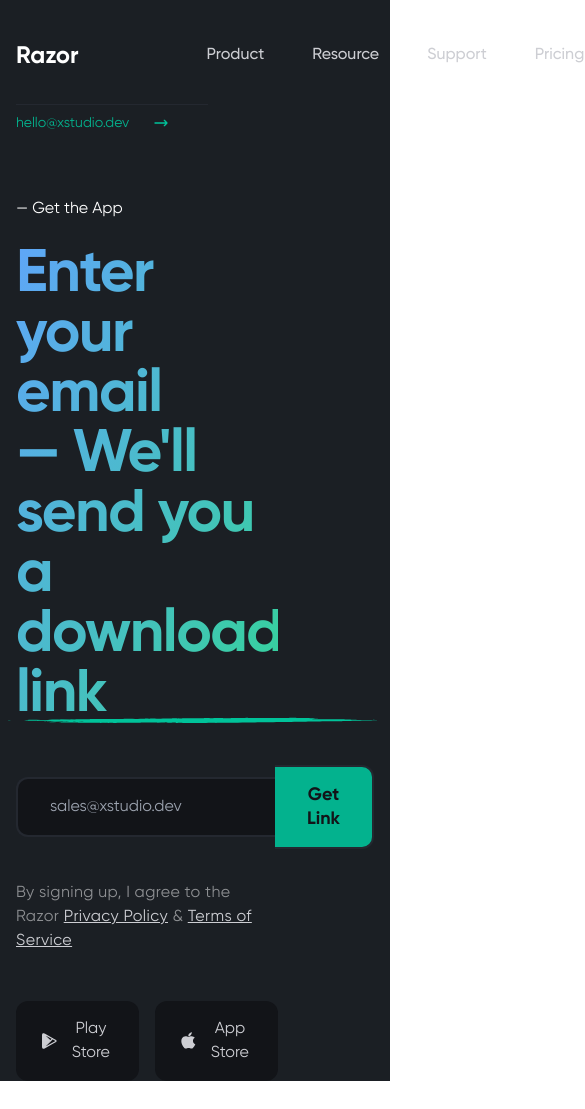
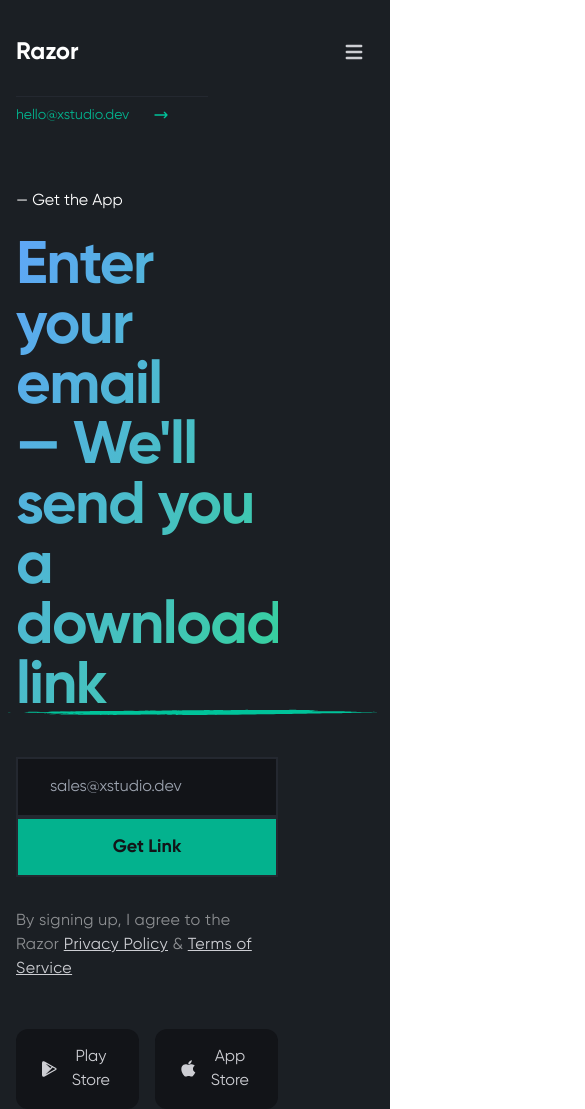
Before and after one commit to roma-marshall/landing-vue, a Vue app: page / in a window 390 px wide. Shown: the top 1109 px of the page, 585 px wide, since content can reach past the window. Before the commit the page ends 1081 px from the top, so only its background shows below. Built offline with nearby package versions, Linux system fonts and the light colour scheme.

Commit message:
refactoring mobile view

```diff
--- a/src/App.vue
+++ b/src/App.vue
@@ -3,9 +3,10 @@
     <Circle class="hidden md:block absolute top-0 left-0 -translate-x-1/4 -translate-y-1/4 opacity-40" />
     <div class="hidden md:block bg-gray-900 inset-y-0 right-0 w-2/5 absolute"></div>
     <div class="mx-auto max-w-7xl px-4 pt-8 relative">
+      <!-- Desktop Navbar -->
       <nav class="flex items-center justify-between">
-        <div class="flex items-center gap-32">
-          <a href="#" class="text-2xl font-bold">Razor</a>
+        <a href="#" class="text-2xl font-bold">Razor</a>
+        <div class="hidden md:flex items-center gap-32">
           <ul class="flex items-center gap-12 font-medium text-gray-500">
             <li>
               <a href="#" class="group hover:text-white transition duration-300">
@@ -39,13 +40,54 @@
             </li>
           </ul>
         </div>
-        <div class="flex items-center gap-4 font-medium text-gray-500">
+        <button @click="showNav()" type="button" class="block md:hidden inline-flex items-center p-2 ml-3 text-sm text-gray-500">
+          <span class="sr-only">Open main menu</span>
+          <svg class="w-6 h-6" fill="currentColor" viewBox="0 0 20 20" xmlns="http://www.w3.org/2000/svg">
+            <path d="M3 5a1 1 0 011-1h12a1 1 0 110 2H4a1 1 0 01-1-1zM3 10a1 1 0 011-1h12a1 1 0 110 2H4a1 1 0 01-1-1zM3 15a1 1 0 011-1h12a1 1 0 110 2H4a1 1 0 01-1-1z"></path>
+          </svg>
+        </button>
+        <div class="hidden md:flex items-center gap-4 font-medium text-gray-500">
           <a href="#" class="hover:text-white">Sign In</a>
           <a href="#" class="relative hover:text-white">
             <span>Request Demo</span>
             <img src="/img/decoration.svg" alt="" class="w-32 absolute left-0" />
           </a>
         </div>
+      </nav>
+      <!-- Mobile Navbar -->
+      <nav :class="{hidden: isActive}" class="md:hidden bg-gray-900 rounded items-center">
+        <ul class="font-medium text-gray-500 px-4 py-3">
+          <li>
+            <a href="#" class="group hover:text-white transition duration-300">
+              Product
+              <span class="block max-w-0 group-hover:max-w-full transition-all duration-500 h-0.5 bg-teal-500"></span>
+            </a>
+          </li>
+          <li>
+            <a href="#" class="group hover:text-white transition duration-300">
+              Resource
+              <span class="block max-w-0 group-hover:max-w-full transition-all duration-500 h-0.5 bg-teal-500"></span>
+            </a>
+          </li>
+          <li>
+            <a href="#" class="group hover:text-white transition duration-300">
+              Support
+              <span class="block max-w-0 group-hover:max-w-full transition-all duration-500 h-0.5 bg-teal-500"></span>
+            </a>
+          </li>
+          <li>
+            <a href="#" class="group hover:text-white transition duration-300">
+              Pricing
+              <span class="block max-w-0 group-hover:max-w-full transition-all duration-500 h-0.5 bg-teal-500"></span>
+            </a>
+          </li>
+          <li>
+            <a href="#" class="group hover:text-white transition duration-300">
+              Blog
+              <span class="block max-w-0 group-hover:max-w-full transition-all duration-500 h-0.5 bg-teal-500"></span>
+            </a>
+          </li>
+        </ul>
       </nav>
       <div class="grid grid-cols-1 md:grid-cols-2 pt-6">
         <div class="max-w-xl pr-24">
@@ -60,11 +102,11 @@
               &#8212; We'll send you a download link
             </h1>
             <img src="/img/decoration.svg" alt="" class="-mt-2 w-96 absolute left-0" />
-            <div class="flex items-center mt-10 shadow-glow focus-within:shadow-teal-500/40 transition-shadow ease-out rounded-xl">
+            <div class="grid lg:flex items-center mt-10 shadow-glow focus-within:shadow-teal-500/40 transition-shadow ease-out rounded-xl">
               <input type="text"
                      placeholder="sales@xstudio.dev"
-                     class="flex-1 rounded-l-xl border-2 border-r-0 border-gray-700 bg-gray-900 leading-6 focus:outline-none px-8 py-4">
-              <button class="px-8 py-4 rounded-r-xl border-2 border-l-0 border-gray-700 bg-teal-500/90 hover:bg-teal-500 transition-colors duration-300 text-gray-900 text-lg leading-6 font-bold">Get Link</button>
+                     class="flex-1 lg:rounded-l-xl border-2 lg:border-r-0 border-gray-700 bg-gray-900 leading-6 focus:outline-none px-8 py-4">
+              <button class="px-8 py-4 lg:rounded-r-xl border-2 lg:border-l-0 border-gray-700 bg-teal-500/90 hover:bg-teal-500 transition-colors duration-300 text-gray-900 text-lg leading-6 font-bold">Get Link</button>
             </div>
             <p class="pt-8 font-normal tracking-wide text-gray-600">
               By signing up, I agree to the Razor
@@ -86,7 +128,7 @@
         <div class="pt-10 hidden md:block">
           <div class="flex justify-center gap-8">
             <img src="/img/screen-1.png" alt="" class="h-full w-64 animate-hover" />
-            <img src="/img/screen-2.png" alt="" class="h-full w-64 pt-20 animate-hover" />
+            <img src="/img/screen-2.png" alt="" class="hidden lg:block h-full w-64 pt-20 animate-hover" />
           </div>
         </div>
       </div>
@@ -95,10 +137,17 @@
 </template>
 
 <script setup>
+import { ref } from 'vue'
 import ArrowRight from './icons/arrow-right.svg'
 import AppleIcon from './icons/apple.svg'
 import PlayStoreIcon from './icons/play-store.svg'
 import Circle from '../public/img/circle.svg'
+
+const isActive = ref(true)
+function showNav() {
+  this.isActive = !this.isActive;
+}
+
 </script>
 
 <style scoped>
```
